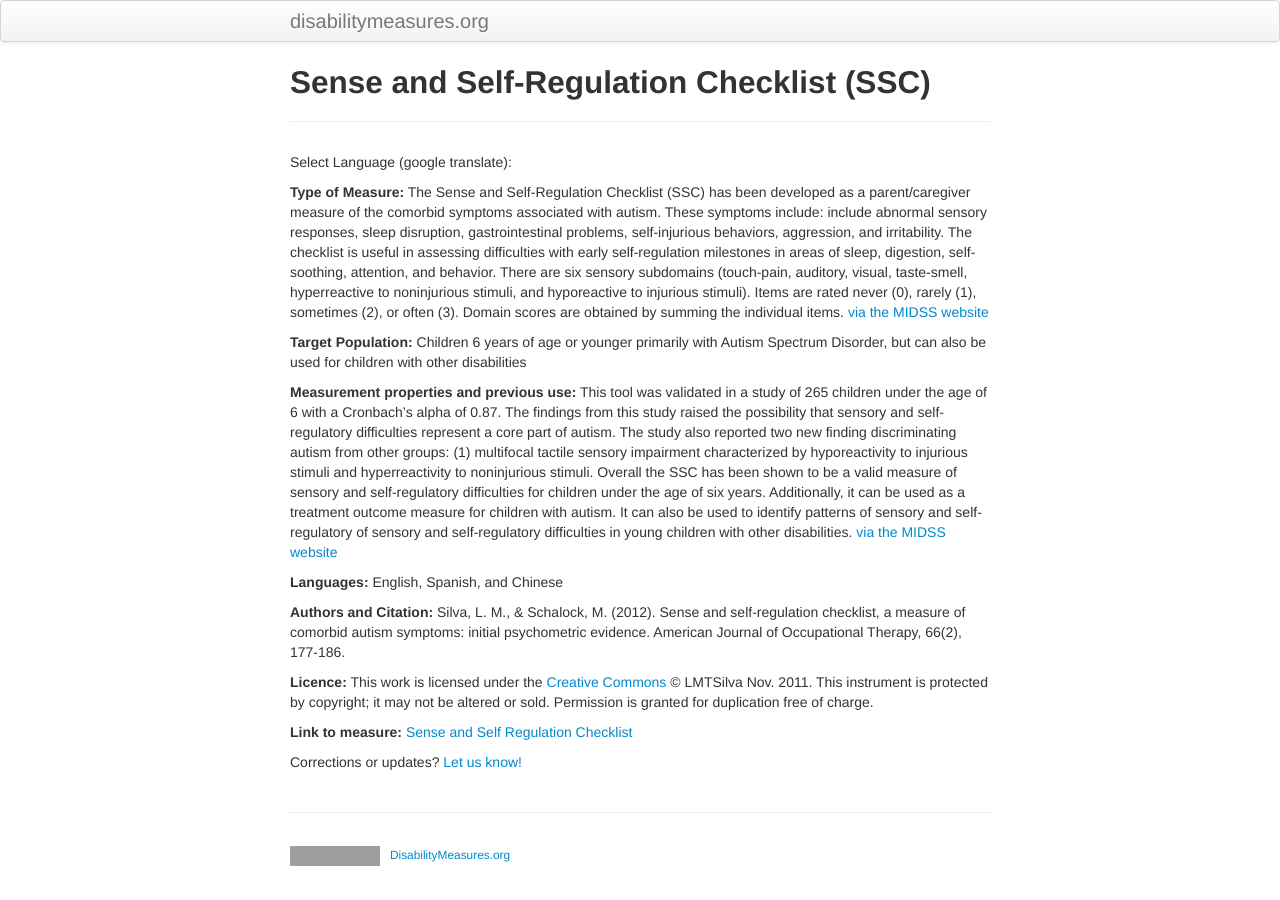
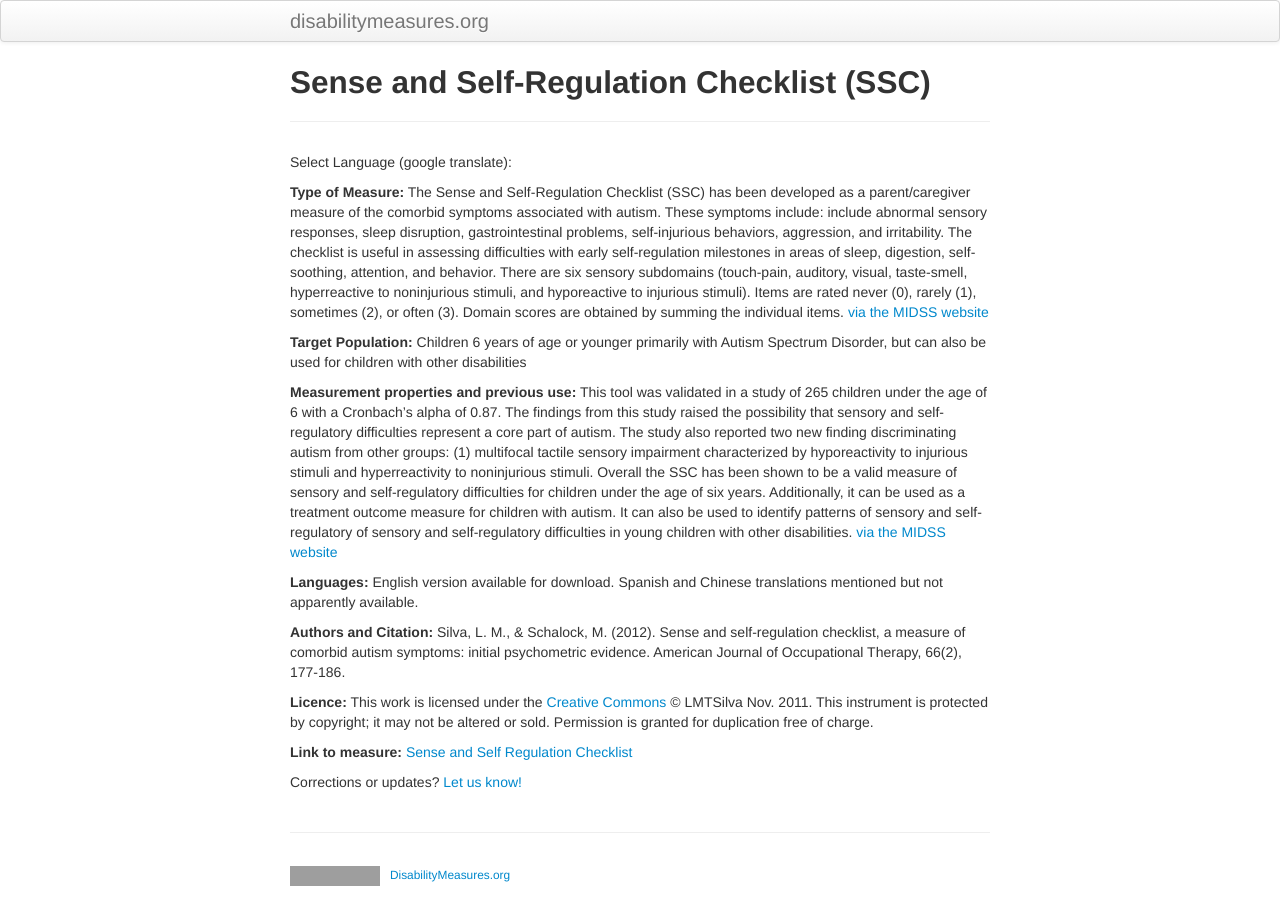
Before and after one commit to mjmaenner/disabilitymeasures, a Jekyll site: the page built from ssc/index.md, in a window 1280 px wide. Built offline with Jekyll 4.4.1, drawn with Linux system fonts in a browser that asks for light colours; grey boxes are pictures that could not be loaded.

Commit message:
changed languages

```diff
--- a/ssc/index.md
+++ b/ssc/index.md
@@ -22,7 +22,7 @@ function googleTranslateElementInit() {
 [via the MIDSS website](http://www.midss.org/content/sense-and-self-regulation-checklist-ssc)
 
 
-**Languages:** English, Spanish, and Chinese
+**Languages:** English version available for download. Spanish and Chinese translations mentioned but not apparently available.
 
 **Authors and Citation:** Silva, L. M., & Schalock, M. (2012). Sense and self-regulation checklist, a measure of comorbid autism symptoms: initial psychometric evidence. American Journal of Occupational Therapy, 66(2), 177-186.
 
```
